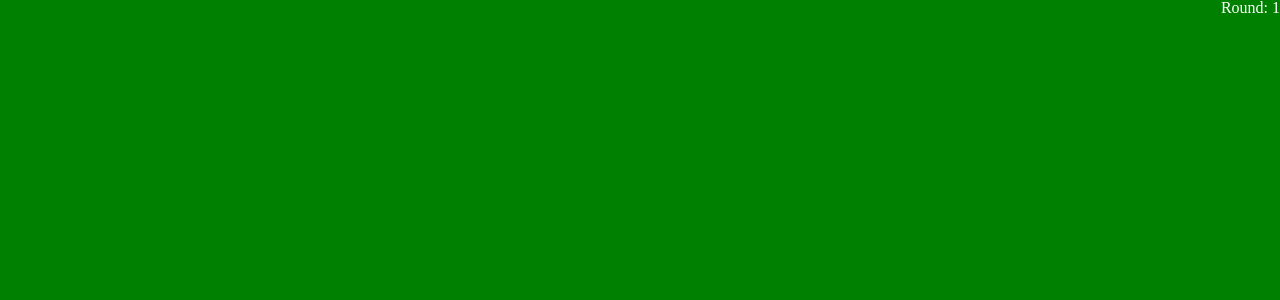
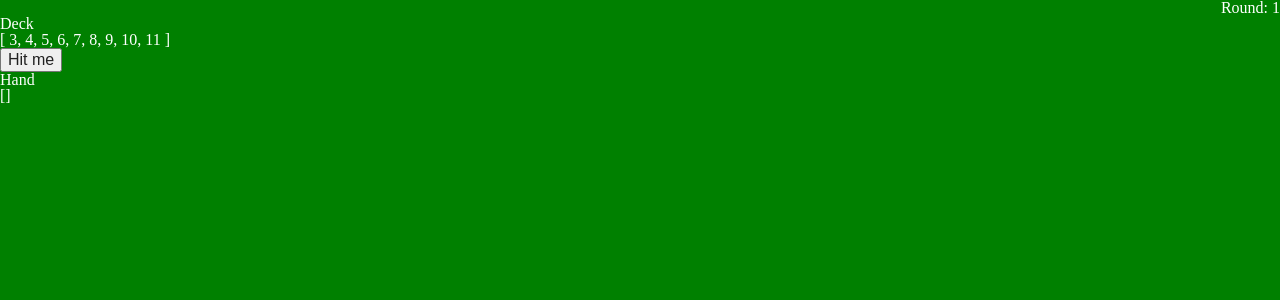
Before and after one commit to Akella13/blackjack, a Vue app: page / in a window 1280 px wide. Shown: the top 300 px of the page. Built offline with nearby package versions, Linux system fonts and the light colour scheme.

Commit message:
feat: main components init

```diff
--- /dev/null
+++ b/src/components/Deck.vue
@@ -0,0 +1,29 @@
+<template>
+  <section>
+    <h3>Deck</h3>
+    <div class="deck">
+      {{ deck }}
+    </div>
+  </section>
+</template>
+
+<script>
+const initialDeck = [3, 4, 5, 6, 7, 8, 9, 10, 11];
+
+export default {
+  data() {
+    return {
+      deck: initialDeck,
+    };
+  },
+  methods: {
+    Deal() {
+      const card = this.deck.pop();
+      console.log('dealing new card;', card);
+    },
+    Reset() {
+      this.deck = initialDeck;
+    },
+  },
+};
+</script>
--- a/src/components/Game.vue
+++ b/src/components/Game.vue
@@ -1,11 +1,23 @@
 <template>
   <div class="game">
     <h2 class="game__info">Round: {{ round }}</h2>
+    <deck />
+    <pitch />
+    <hand />
   </div>
 </template>
 
 <script>
+import Deck from './Deck.vue';
+import Hand from './Hand.vue';
+import Pitch from './Pitch.vue';
+
 export default {
+  components: {
+    Deck,
+    Hand,
+    Pitch,
+  },
   data() {
     return {
       round: 1,
--- /dev/null
+++ b/src/components/Hand.vue
@@ -0,0 +1,23 @@
+<template>
+  <div>
+    <h3>Hand</h3>
+    <div class="hand">
+      {{ hand }}
+    </div>
+  </div>
+</template>
+
+<script>
+export default {
+  data() {
+    return {
+      hand: [],
+    };
+  },
+  computed: {
+    score() {
+      return this.hand.reduce((acc, val) => (acc += val), 0);
+    },
+  },
+};
+</script>
--- /dev/null
+++ b/src/components/Pitch.vue
@@ -0,0 +1,31 @@
+<template>
+  <div>
+    <button @click="Ask">
+      Hit me
+    </button>
+  </div>
+</template>
+
+<script>
+export default {
+  data() {
+    return {
+      score: 0,
+    };
+  },
+  watch: {
+    score() {
+      // loss of a round
+      if (this.score > 21) {
+        console.log('loss of a round');
+        this.score = 0;
+      }
+    },
+  },
+  methods: {
+    Ask() {
+      console.log('ask new card');
+    },
+  },
+};
+</script>
--- a/vue.config.js
+++ b/vue.config.js
@@ -1,3 +1,3 @@
 module.exports = {
-  publicPath: './'
-}
+  publicPath: './',
+};
```
Also changed, not shown: .eslintrc.js.
